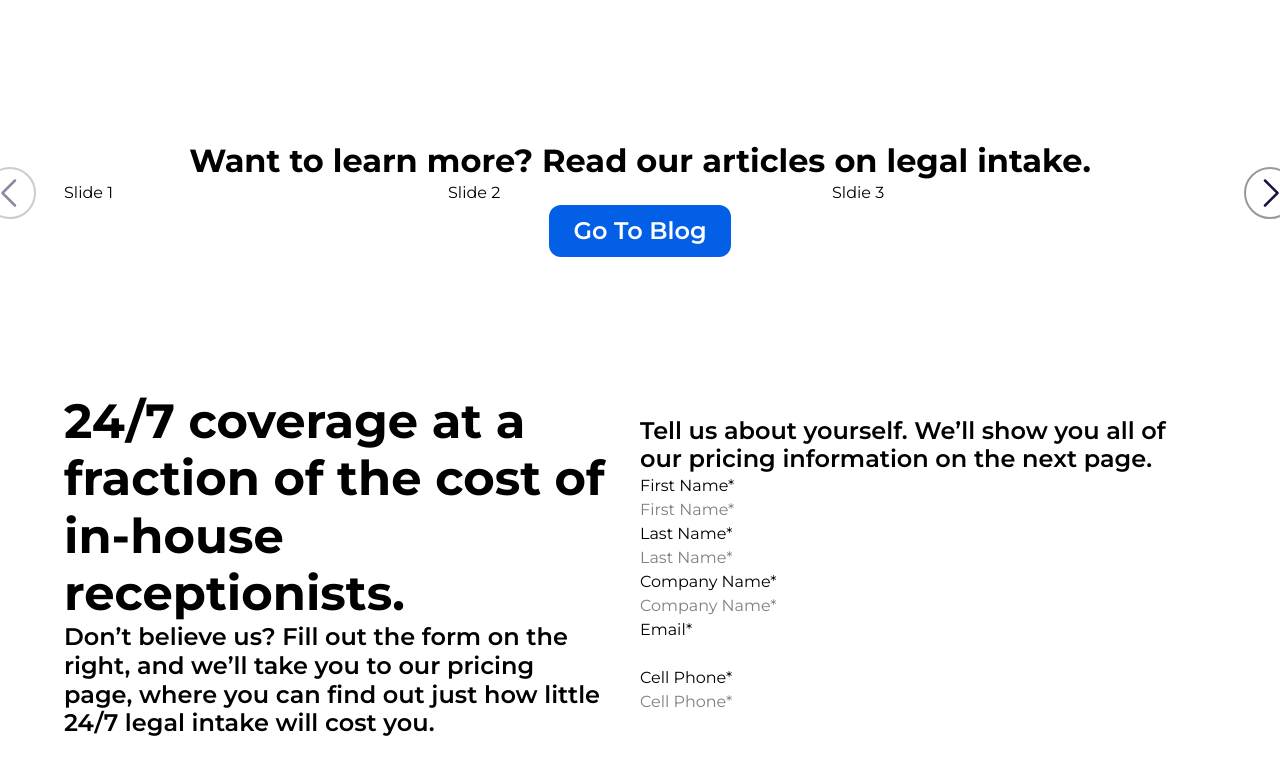
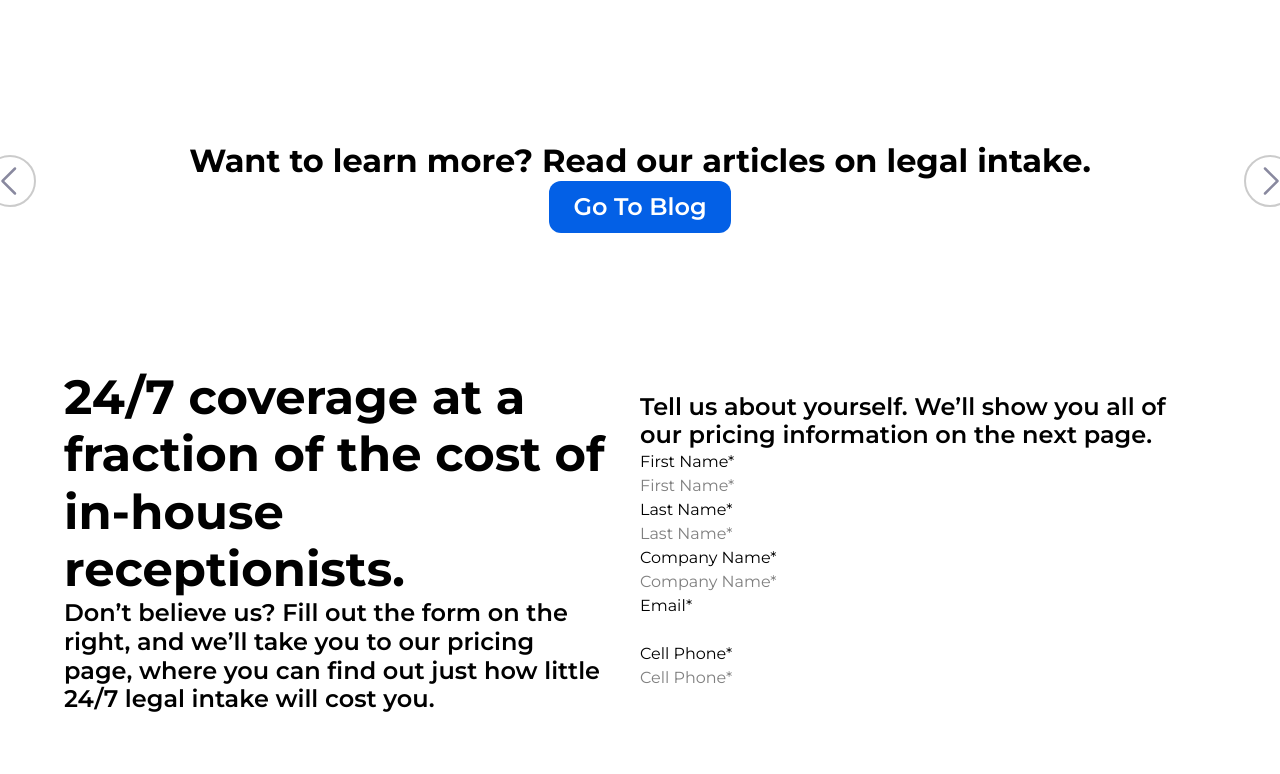
Before and after one commit to kayla-pagan/next-app, a Next.js app: page / in a window 1280 px wide. Shown: the part 2264-3038 px from the top of the page. Built offline with nearby package versions, Linux system fonts and the light colour scheme.

Commit message:
Loop through carousel children and add slide wrapper

```diff
--- a/app/components/Carousel.tsx
+++ b/app/components/Carousel.tsx
@@ -1,7 +1,7 @@
 "use client";
 
 import useEmblaCarousel from "embla-carousel-react"
-import { useCallback, useEffect, useState, type ReactNode } from "react";
+import { useCallback, useEffect, useState, Children, isValidElement, type ReactNode } from "react";
 import { PiCaretLeft } from "react-icons/pi";
 import { PiCaretRight } from "react-icons/pi";
 
@@ -16,7 +16,7 @@ export default function Carousel({
     children,
     loop = false,
     gapClassName = "gap-6",
-    mdBasisClassName = "md:basis-1/3",
+    mdBasisClassName = "basis-1/3",
 }: Props) {
     const [emblaRef, emblaApi] = useEmblaCarousel({
         loop,
@@ -55,13 +55,19 @@ export default function Carousel({
     return (
         <div className="embla w-full relative">
             <div className="embla__viewport overflow-hidden" ref={emblaRef}>
-                <div className="embla__container flex">
-                    <div className="embla__slide basis-full shrink-0 md:basis-1/3">Slide 1</div>
-                    <div className="embla__slide basis-full shrink-0 md:basis-1/3">Slide 2</div>
-                    <div className="embla__slide basis-full shrink-0 md:basis-1/3">Sldie 3</div>
-                    <div className="embla__slide basis-full shrink-0 md:basis-1/3">Slide 1</div>
-                    <div className="embla__slide basis-full shrink-0 md:basis-1/3">Slide 2</div>
-                    <div className="embla__slide basis-full shrink-0 md:basis-1/3">Sldie 3</div>
+                <div className={`embla__container flex ${gapClassName}`}>
+                    {Children.toArray(children).map((child, i) => {
+                        const key = isValidElement(child) && child.key !== null ? child.key : i
+
+                        return (
+                            <div
+                                className={`embla__slide basis-full shrink-0 md:${mdBasisClassName}`}
+                                key={key}
+                            >
+                                {child}
+                            </div>
+                        )
+                    })}
                 </div>
                 <button
                     className="embla__prev absolute -left-20 top-1/2 -translate-y-1/2 flex justify-center items-center
```
